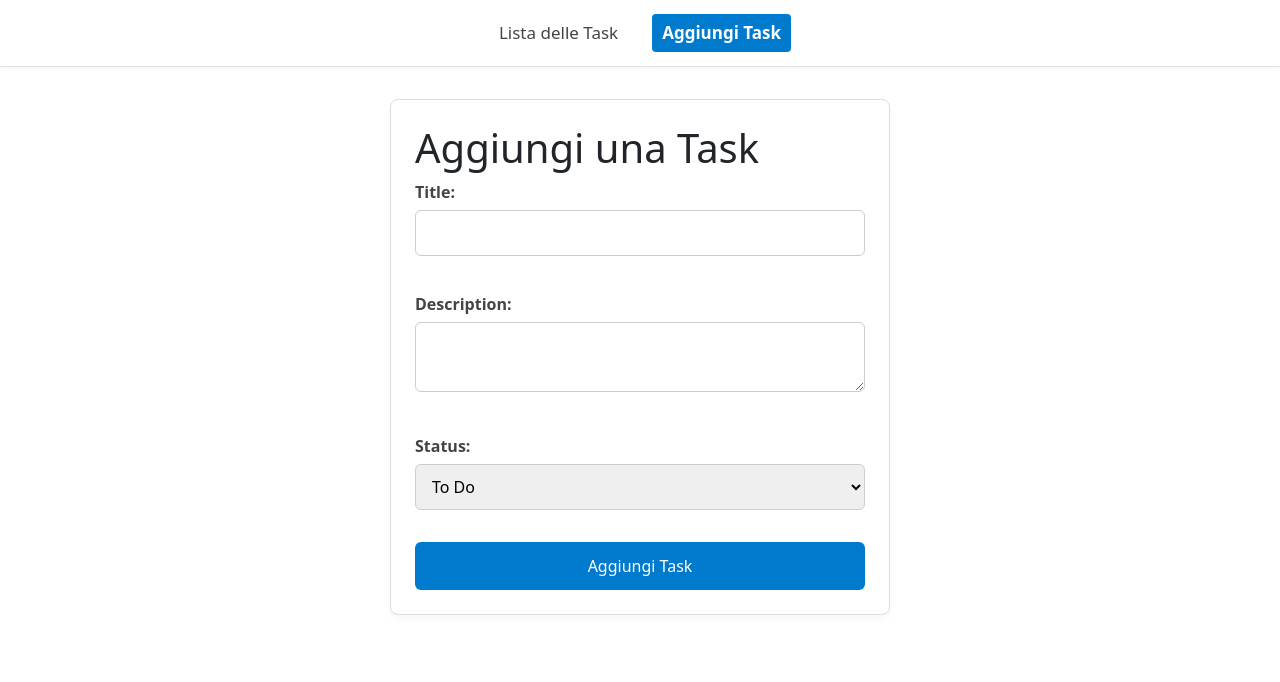
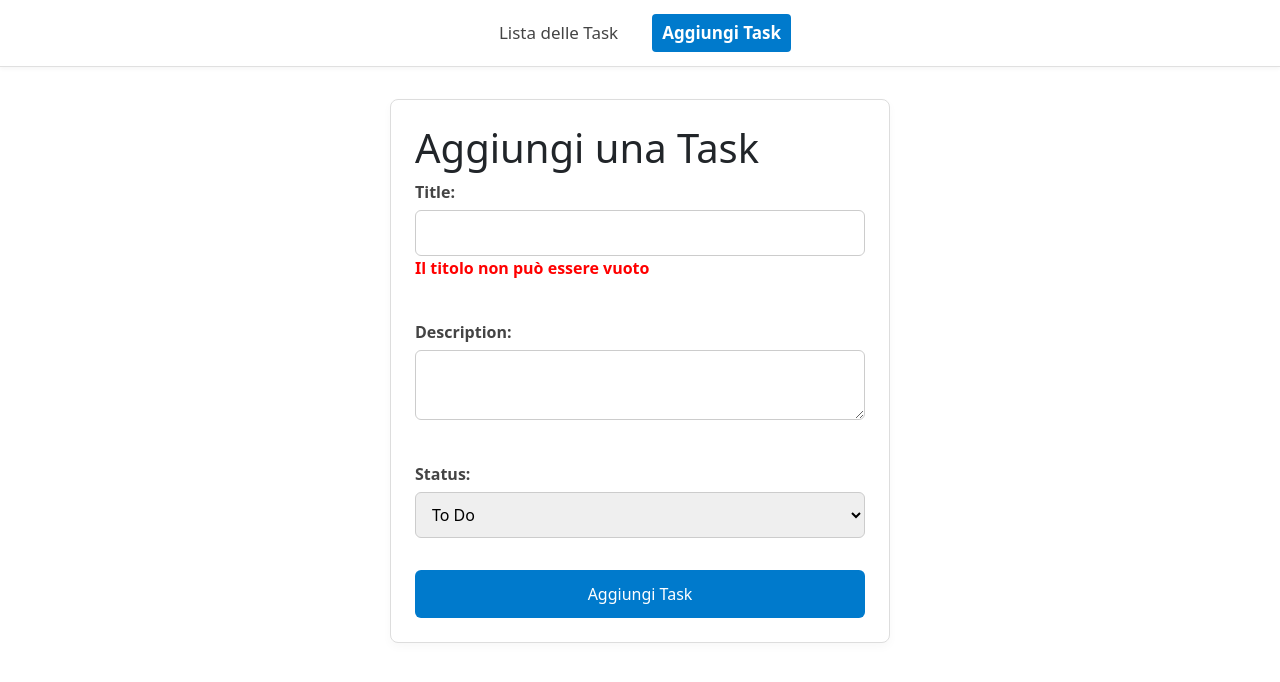
Before and after one commit to michelangelomancini4/ex-react-task-manager, a React (Vite) app in the folder frontend/: page /add in a window 1280 px wide. Shown: the top 682 px of the page. Built offline with nearby package versions, Linux system fonts and the light colour scheme; no server answers.

Commit message:
fix Milestone 5: refine form validation and error handling

```diff
--- a/frontend/src/components/TaskForm.jsx
+++ b/frontend/src/components/TaskForm.jsx
@@ -11,25 +11,27 @@ const TaskForm = () => {
 
     const symbols = "!@#$%^&*()-_=+[]{}|;:'\\,.<>?/`~";
 
-    // Check if the title is valid (no symbols, at least 1 character)
-    const isTitleValid = useMemo(() => {
-        const validTitle = taskTitle.split("").every(char =>
-            !symbols.includes(char.toLowerCase())
-        );
-        return validTitle && taskTitle.length > 0;
+    const errorMessage = useMemo(() => {
+        if (taskTitle.trim().length === 0) {
+            return 'Il titolo non può essere vuoto';
+        }
+        if (taskTitle.split("").some(char => symbols.includes(char))) {
+            return 'Il titolo non può contenere simboli speciali';
+        }
+        return '';
     }, [taskTitle]);
+
 
 
     // Function that runs when the form is submitted
     const handleSubmit = (e) => {
         e.preventDefault();
 
-        if (
-            !isTitleValid
-        ) {
-            alert('Per favore compila tutti i campi correttamente.');
+        if (errorMessage) {
+            alert(errorMessage);
             return;
         }
+
 
         const newTask = {
             title: taskTitle,
@@ -50,6 +52,8 @@ const TaskForm = () => {
                         value={taskTitle}
                         onChange={(e) => setTaskTitle(e.target.value)}
                     />
+                    {errorMessage && <p style={{ color: 'red' }}>{errorMessage}</p>}
+
                 </label>
                 <br />
                 <label className="description_form">
```
